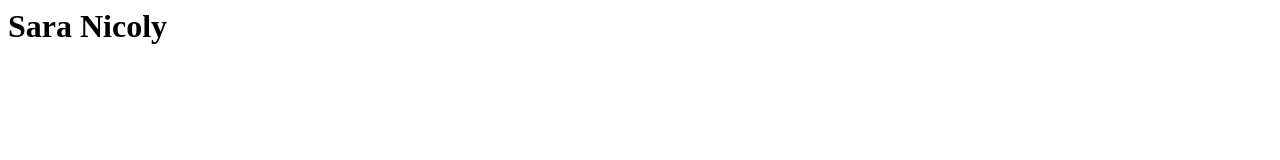
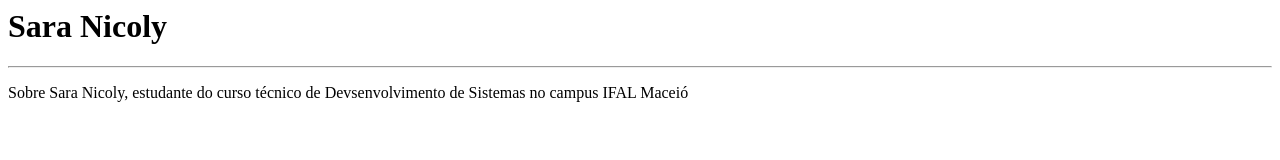
Before and after one commit to SaraNicoly8/SaraNicoly8.github.io, a plain HTML site: page index.html in a window 1280 px wide. Drawn offline with Linux system fonts and the light colour scheme.

Commit message:
Update index.html

```diff
--- a/index.html
+++ b/index.html
@@ -2,5 +2,7 @@
   <head></head>
     <body>
       <h1>Sara Nicoly</h1>
+      <hr>
+      <p>Sobre Sara Nicoly, estudante do curso técnico de Devsenvolvimento de Sistemas no campus IFAL Maceió</p>
     </body>
 </html>
```
